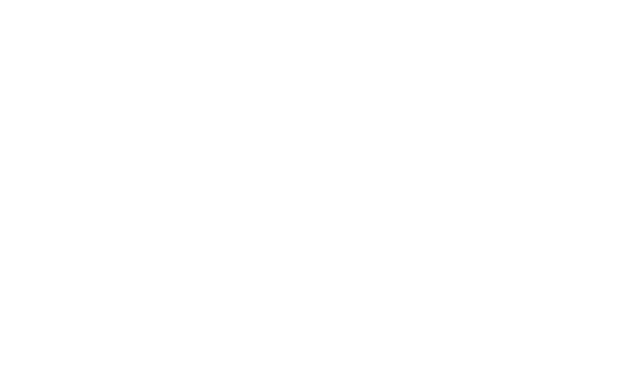
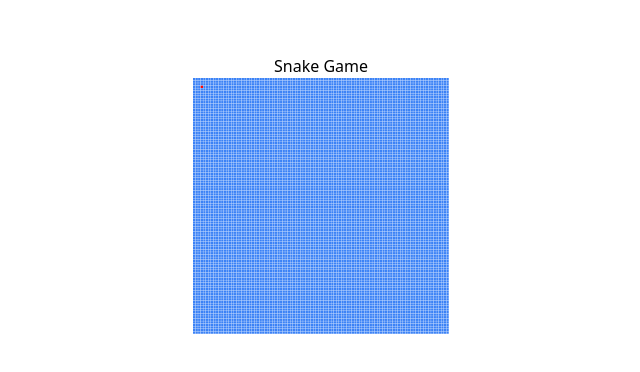
Before and after one commit to ryanzheng1998/react-testing-ground, a Next.js app: page /snake in a window 1280 px wide. Shown: the part 206-578 px from the top of the page, without its empty margins (319-959 px from the left). Built offline with nearby package versions, Linux system fonts and the light colour scheme.

Commit message:
temp: todays progress

```diff
--- /dev/null
+++ b/src/page-elements/snake/config.tsx
@@ -0,0 +1,5 @@
+export const config = {
+  width: 100,
+  height: 100,
+  gameTick: 100, // milseconds
+} as const
--- /dev/null
+++ b/src/page-elements/snake/useStore/index.ts
@@ -0,0 +1,39 @@
+import React from 'react'
+import { moveSnakeReducer } from './moveSnakeReducer'
+import { tickReducer } from './tickReducer'
+
+interface Position {
+  x: number
+  y: number
+}
+
+export interface State {
+  timeStamp: number
+  snake: Position[]
+  food: Position | null
+  direction: 'up' | 'down' | 'left' | 'right'
+}
+
+const initialState: State = {
+  timeStamp: 0,
+  snake: [{ x: 3, y: 3 }],
+  food: null,
+  direction: 'right',
+}
+
+export type Action =
+  | { type: 'MoveSnake'; direction: 'up' | 'down' | 'left' | 'right' }
+  | { type: 'Tick'; time: number }
+
+const reducer = (state: State, action: Action): State => {
+  switch (action.type) {
+    case 'MoveSnake':
+      return moveSnakeReducer(state, action)
+    case 'Tick':
+      return tickReducer(state, action)
+  }
+}
+
+export const useStore = () => {
+  return React.useReducer(reducer, initialState)
+}
--- /dev/null
+++ b/src/page-elements/snake/useStore/moveSnakeReducer.ts
@@ -0,0 +1,11 @@
+import { Action, State } from './'
+
+export const moveSnakeReducer = (
+  state: State,
+  action: Action & { type: 'MoveSnake' }
+): State => {
+  return {
+    ...state,
+    direction: action.direction,
+  }
+}
--- /dev/null
+++ b/src/page-elements/snake/useStore/tickReducer.ts
@@ -0,0 +1,52 @@
+import { Action, State } from '.'
+import { config } from '../config'
+
+export const tickReducer = (
+  state: State,
+  action: Action & { type: 'Tick' }
+): State => {
+  //   const { snake, food, direction } = state
+  //   const head = snake[0]
+  //   const newHead = {
+  //     x: head.x + (direction === 'right' ? 1 : direction === 'left' ? -1 : 0),
+  //     y: head.y + (direction === 'down' ? 1 : direction === 'up' ? -1 : 0),
+  //   }
+  //   const newSnake = [newHead, ...snake.slice(0, -1)]
+  //   const newFood =
+  //     food === null
+  //       ? null
+  //       : food.x === newHead.x && food.y === newHead.y
+  //       ? null
+  //       : food
+  //   return { ...state, snake: newSnake, food: newFood }
+
+  if (action.time - state.timeStamp < config.gameTick) return state
+
+  // Cause this is a game there is no need for frame catching
+  // const timePass = action.time - state.timeStamp
+  // const stepToCatchUp = Math.floor(timePass / config.gameTick)
+
+  const newSnake = step(state)
+
+  return {
+    ...state,
+    timeStamp: action.time,
+    snake: newSnake,
+  }
+}
+
+const step = (state: State) => {
+  const newSnake = state.snake.map((position) => {
+    const newPosition = {
+      x:
+        position.x +
+        (state.direction === 'right' ? 1 : state.direction === 'left' ? -1 : 0),
+      y:
+        position.y +
+        (state.direction === 'down' ? 1 : state.direction === 'up' ? -1 : 0),
+    }
+    return newPosition
+  })
+
+  return newSnake
+}
--- a/src/pages/snake.tsx
+++ b/src/pages/snake.tsx
@@ -1,20 +1,72 @@
-import { Mapped } from 'type-utils/Mapped'
+import { config } from '@page-elements/snake/config'
+import { useStore } from '@page-elements/snake/useStore'
+import { useEvent } from 'hooks/useEvent'
+import { useRequestAnimationFrame } from 'hooks/useRequestAnimationFrame'
 
-const config = {
-  tileSize: 20,
-  width: 20, // unit is tile
-  height: 20, // unit is tile
-  gameTick: 100, // milseconds
-} as const
+export default function Snake() {
+  const [state, dispatch] = useStore()
 
-interface Position {
-  x: Mapped<typeof config['width']>[number]
-  y: Mapped<typeof config['height']>[number]
+  useEvent('keydown', (e) => {
+    const { key } = e
+
+    const keyDirectionMapping = {
+      ArrowUp: 'up',
+      ArrowDown: 'down',
+      ArrowLeft: 'left',
+      ArrowRight: 'right',
+    } as const
+
+    if (
+      key !== 'ArrowUp' &&
+      key !== 'ArrowDown' &&
+      key !== 'ArrowLeft' &&
+      key !== 'ArrowRight'
+    )
+      return
+
+    dispatch({ type: 'MoveSnake', direction: keyDirectionMapping[key] })
+  })
+
+  useRequestAnimationFrame((time) => {
+    dispatch({ type: 'Tick', time })
+  })
+
+  const board = (() => {
+    const elements = new Array(config.height).fill(0).map((_, x) => {
+      const row = new Array(config.width).fill(0).map((_, y) => {
+        const isSnake = state.snake.some((pos) => pos.x === x && pos.y === y)
+        const isFood = state.food && state.food.x === x && state.food.y === y
+
+        return (
+          <rect
+            key={`${x}-${y}`}
+            width="0.9"
+            height="0.9"
+            x={x}
+            y={y}
+            style={{ fill: isSnake ? 'red' : isFood ? 'green' : '#3b82f6' }}
+          />
+        )
+      })
+
+      return row
+    })
+
+    return (
+      <svg
+        viewBox={`0 0 ${config.width} ${config.height}`}
+        className="w-64 aspect-square"
+      >
+        {elements}
+      </svg>
+    )
+  })()
+  return (
+    <div className="grid place-items-center h-screen">
+      <div>
+        <h1 className="text-center">Snake Game</h1>
+        {board}
+      </div>
+    </div>
+  )
 }
-
-interface State {
-  snake: Position[]
-  food: Position
-}
-
-export default function Snake() {}
```
